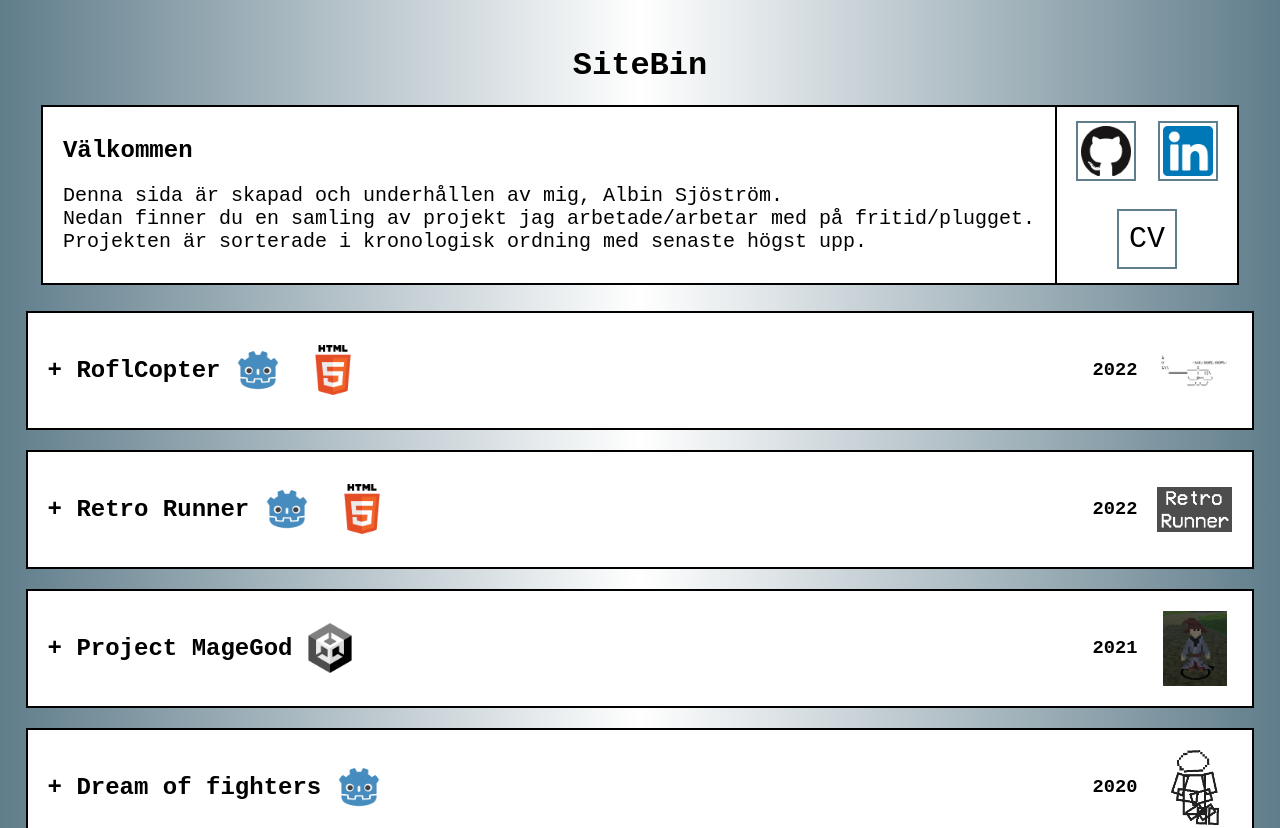
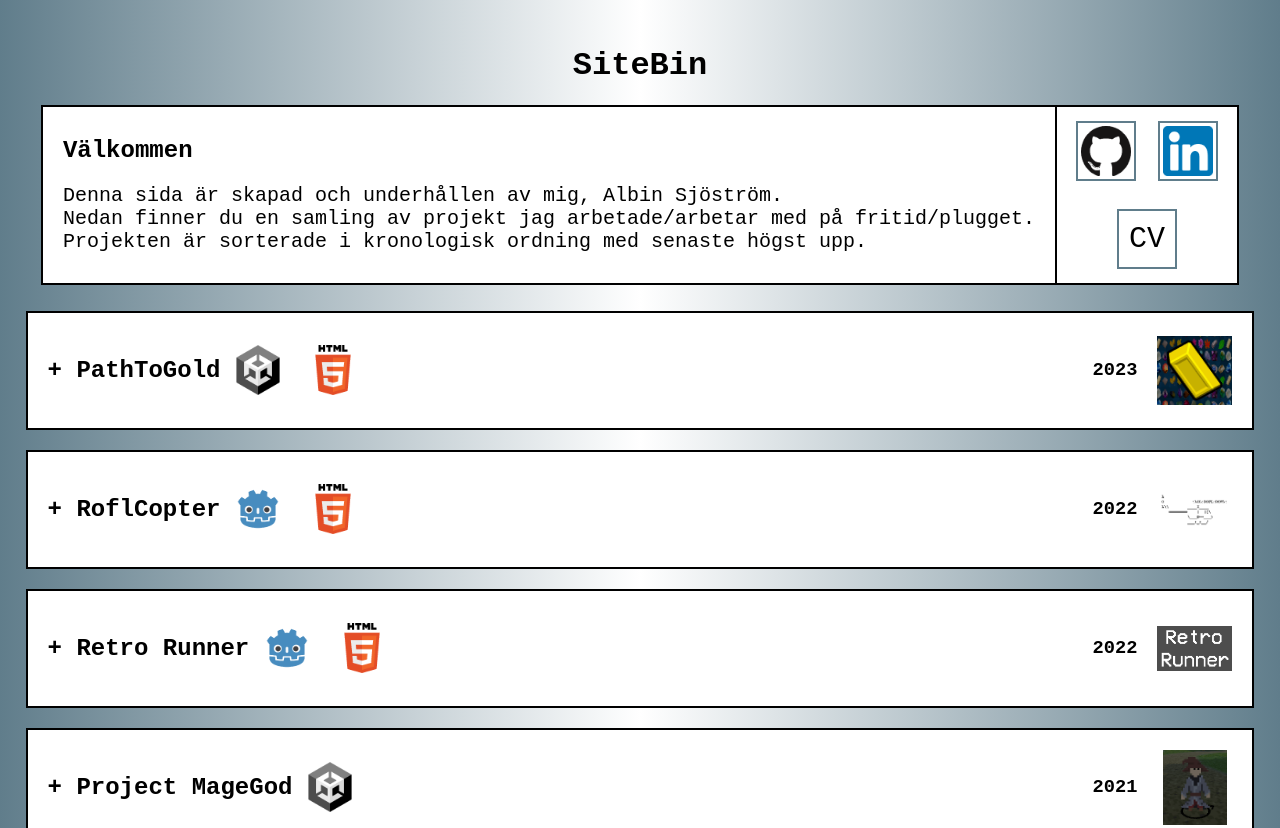
Before and after one commit to zhadowplague/cv, a plain HTML site: page index.html in a window 1280 px wide. Shown: the top 828 px of the page. Drawn offline with Linux system fonts and the light colour scheme.

Commit message:
added pathToGold project

```diff
--- a/index.html
+++ b/index.html
@@ -40,6 +40,38 @@
 		</div>
 	</header>
 	<div id="TheRestOfIt">
+			<div class="listbox">
+				<details>
+					<summary>
+						<div class="flexrow">
+							<div class="flexrow">
+								<h2>PathToGold</h2>
+								<div class="simagebox">
+									<img src="images/unity.png" alt="godot" class="smallImage" />
+								</div>
+								<div class="simagebox">
+									<img src="images/html5.png" alt="html5" class="smallImage" />
+								</div>
+							</div>
+							<div class="flexrow">
+								<h3>2023</h3>
+								<div class="simagebox">
+									<img src="images/pathToGold.png" alt="NoLogo" />
+								</div>
+							</div>
+						</div>
+					</summary>
+					<div class="content">
+						<p class="textbox">
+							Crafting spel där målet är att skapa en specifik resurs. <br>
+							Varje spelomgång slumpas alla crafting kombinationer och spelaren måste på nytt finna de mest lönsamma kombinationerna. <br>
+							Gjord i Unity med PC som build target, exporterad till Html5 för demo syfte.
+							Alla texturer/modeller/ljud/kod är hemgjorda!
+						</p>
+						<a href="https://zhadowplague.github.io/PathToGold/">Spela här.</a>
+					</div>
+				</details>
+			</div>
 			<div class="listbox">
 				<details>
 					<summary>
@@ -295,7 +327,6 @@
 						</div>
 					</summary>
 						<div class="content">
-						<h2></h2>
 						<p class="textbox">
 							Det första fritidsprojekt jag någonsin jobbat med. <br>
 							Jag jobbade på detta i mellanstadiet. Skrivet i GameMaker8.1.
--- a/style.css
+++ b/style.css
@@ -198,7 +198,7 @@ body{
 }
 
 .textbox {
-	max-width: 720px;
+
 }
 
 /*
```
Also changed, not shown: images/pathToGold.png (added).
